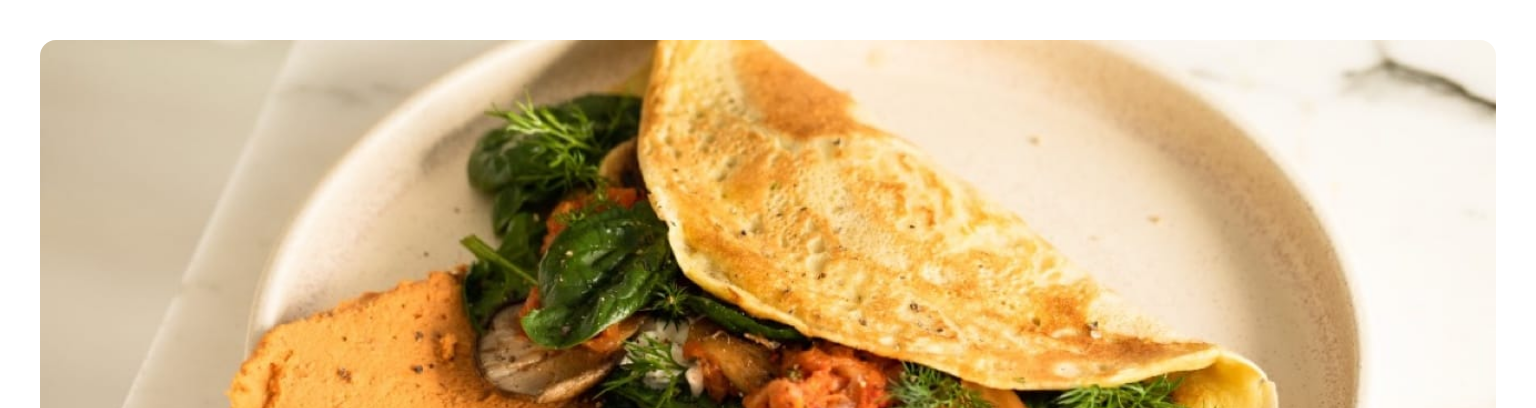
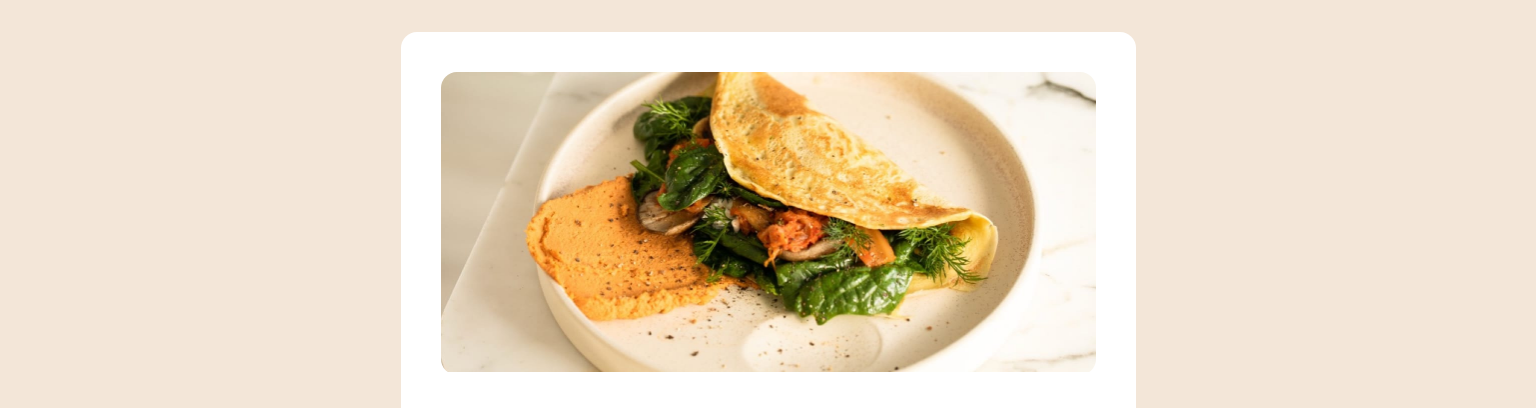
Before and after one commit to readj4vvat/FrDMentor, a plain HTML site: page recipe-page-main/index.html in a window 1536 px wide. Shown: the top 408 px of the page. Drawn offline with Linux system fonts and the light colour scheme.

Commit message:
fix desktop UI

```diff
--- a/recipe-page-main/index.html
+++ b/recipe-page-main/index.html
@@ -15,7 +15,7 @@
     <title>Frontend Mentor | Recipe page</title>
   </head>
   <body>
-    <div class="primary-bg">
+    <div class="wrapper">
       <header>
         <img src="./assets/images/image-omelette.jpeg" alt="image-omelette" />
       </header>
--- a/recipe-page-main/sass/main.scss
+++ b/recipe-page-main/sass/main.scss
@@ -103,6 +103,18 @@ ul {
 }
 
 @media only screen and (min-width: 90rem) {
+  body {
+    display: flex;
+    justify-content: center;
+    align-items: center;
+    background-color: abs.$color-eggshell;
+  }
+  .wrapper {
+    max-width: 45.9375rem;
+    background: abs.$color-white;
+    border-radius: 1rem;
+    margin: 2rem 0;
+  }
   header {
     margin: 2.5rem;
     border-radius: 1rem;
```
Also changed, not shown: recipe-page-main/styles/main.css, recipe-page-main/styles/main.min.css, 2 other files.
